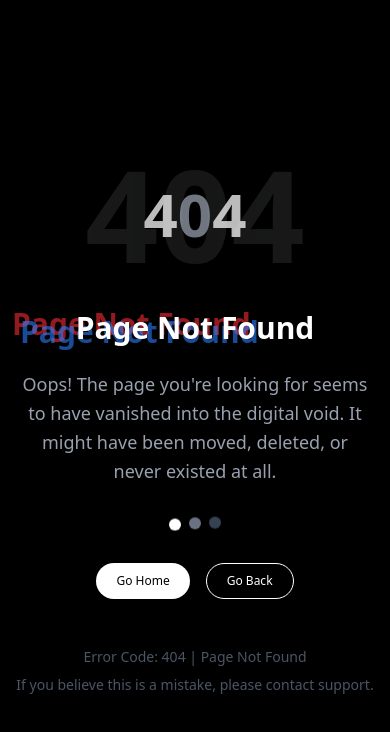
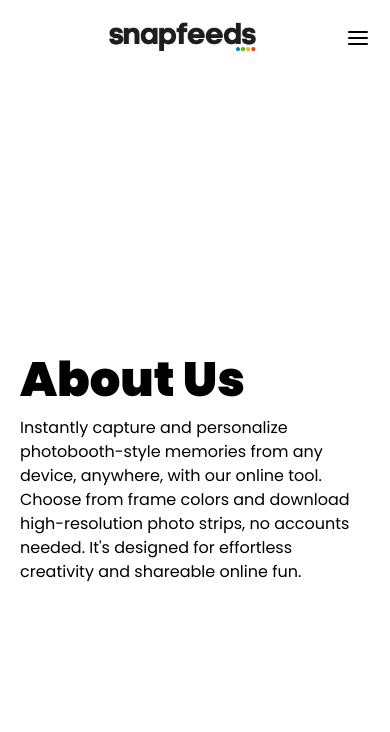
Before and after one commit to RadidDesfandri/snaapfeeds, a Next.js app: page /about in a window 390 px wide. Before the commit this address had no page. Shown: the top 732 px of the page. Built offline with nearby package versions, Linux system fonts and the light colour scheme.

Commit message:
feat: mobile navigation, about, privacy

```diff
--- /dev/null
+++ b/src/app/(home)/about/page.tsx
@@ -0,0 +1,19 @@
+import LayoutProvider from "@/components/LayoutProvider";
+
+const About = () => {
+  return (
+    <main>
+      <LayoutProvider className="flex-col items-start gap-3 pt-24" center>
+        <h1 className="font-poppins text-5xl font-black">About Us</h1>
+        <p className="font-poppins md:max-w-[600px]">
+          Instantly capture and personalize photobooth-style memories from any
+          device, anywhere, with our online tool. Choose from frame colors and
+          download high-resolution photo strips, no accounts needed. It&apos;s
+          designed for effortless creativity and shareable online fun.
+        </p>
+      </LayoutProvider>
+    </main>
+  );
+};
+
+export default About;
--- /dev/null
+++ b/src/app/(home)/privacy/page.tsx
@@ -0,0 +1,21 @@
+import LayoutProvider from "@/components/LayoutProvider";
+
+const Privacy = () => {
+  return (
+    <main>
+      <LayoutProvider className="flex-col items-start gap-3 pt-24" center>
+        <h1 className="font-poppins text-5xl font-black">Privacy Policy</h1>
+        <p className="font-poppins md:max-w-[600px]">
+          We believe your data should stay yours. That&apos;s why our Photobooth
+          App is built to operate entirely on your device. We don&apos;t
+          collect, store online, or share any of your information or photos.
+          Your images are processed locally within your browser, remaining
+          completely under your control. Rest assured, there are no uploads, no
+          tracking, and no secret stashes of your memories.
+        </p>
+      </LayoutProvider>
+    </main>
+  );
+};
+
+export default Privacy;
--- a/src/components/Logo.tsx
+++ b/src/components/Logo.tsx
@@ -1,3 +1,4 @@
+import { cn } from "@/lib/utils";
 import { Slot } from "@radix-ui/react-slot";
 import Image, { ImageProps } from "next/image";
 
@@ -5,7 +6,7 @@ type LogoProps = {
   asChild?: boolean;
 } & Omit<ImageProps, "src" | "alt">;
 
-const Logo = ({ asChild, ...props }: LogoProps) => {
+const Logo = ({ asChild, className, ...props }: LogoProps) => {
   const Comp = asChild ? Slot : "div";
 
   return (
@@ -16,7 +17,7 @@ const Logo = ({ asChild, ...props }: LogoProps) => {
         width={200}
         height={200}
         priority
-        className="w-40 md:w-52"
+        className={cn("w-40 md:w-52", className)}
         {...props}
       />
     </Comp>
--- a/src/components/homepage/Navigation.tsx
+++ b/src/components/homepage/Navigation.tsx
@@ -23,7 +23,7 @@ const routes = [
   },
   {
     label: "chose layout",
-    url: "/about",
+    url: "/chose-layout",
   },
 ];
 
@@ -82,8 +82,25 @@ const OpenMenuMobile = ({
     position="right"
     isOpen={isOpen}
     ref={ref}
+    width="large"
     className="min-h-screen md:hidden"
   >
-    konten here
+    <div className="mb-5 flex justify-center border-b py-3">
+      <Link href="/">
+        <Logo asChild className="w-28" />
+      </Link>
+    </div>
+
+    <div className="flex flex-col gap-4 p-5">
+      {routes.map((item) => (
+        <Link
+          href={item.url}
+          key={item.label}
+          className="border-b border-b-gray-400 py-2"
+        >
+          {item.label}
+        </Link>
+      ))}
+    </div>
   </SlideInAnimate>
 );
```
